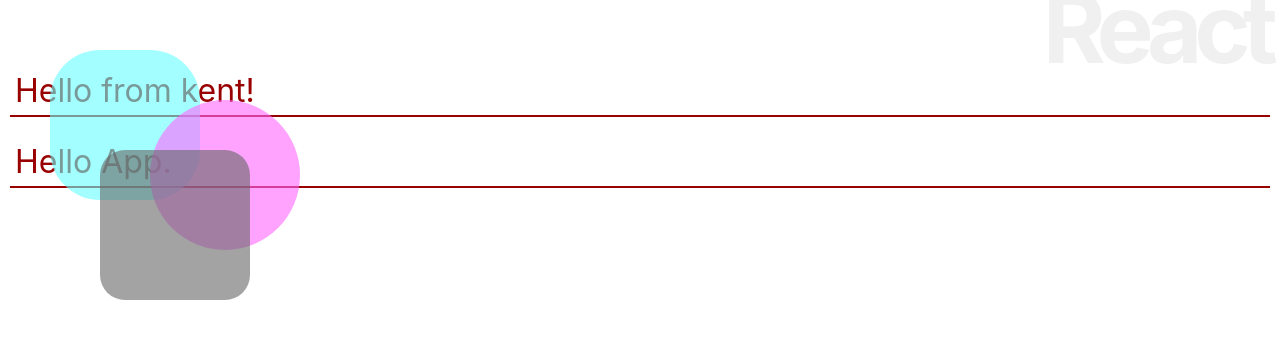
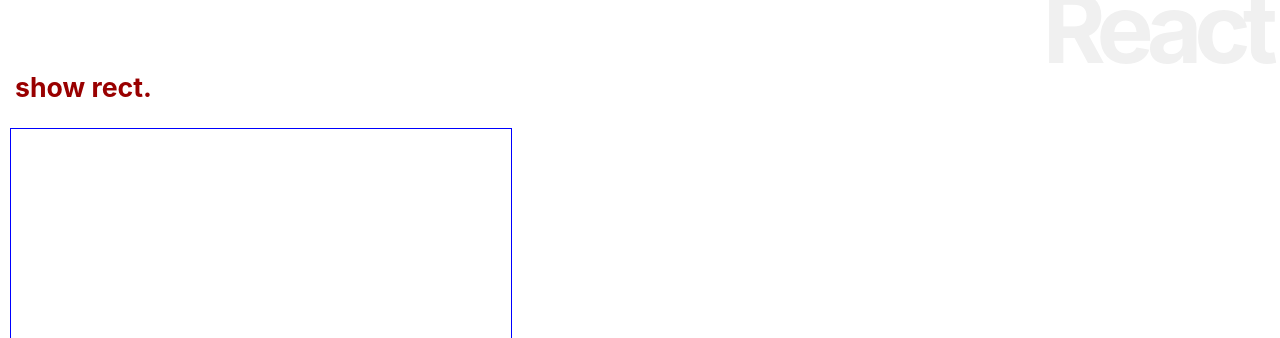
Before and after one commit to kentosho/study-react, a React (Create React App) app in the folder react_app/: page / in a window 1280 px wide. Shown: the top 338 px of the page. Built offline with nearby package versions, Linux system fonts and the light colour scheme.

Commit message:
onClick draw Rect

```diff
--- a/react_app/src/App.js
+++ b/react_app/src/App.js
@@ -3,39 +3,57 @@
 import './App.css';
 
 class App extends Component {
+   data = [];
+
    msgStyle = {
-      fontSize:"24pt",
+      fontSize:"20pt",
       color:"#900",
       margin:"20px 0px",
       padding: "5px",
-      borderBottom: "2px solid #900"
    }
-   btnStyle = {
-      fontSize:"20pt",
-      padding:"0px 10px"
+   area = {
+      width:"500px",
+      height:"500px",
+      border:"1px solid blue"
    }
    constructor(props){
       super(props);
       this.state = {
-         msg:'Hello from kent',
+         list:this.data
       };
-      let time = setInterval(()=>{
-         this.setState((state)=>({
-            msg: state.msg + "!"
-         }));
-      }, 3000);
+      this.doAction = this.doAction.bind(this);
+   }
+   doAction(e){
+      let x = e.pageX;
+      let y = e.pageY;
+      this.data.push({x:x,y:y});
+      this.setState({
+         list:this.data
+      });
    }
 
-   render() {
+   draw(d){
+      let s = {
+         position:"absolute",
+         left:(d.x - 25)+"px",
+         top:(d.y -25)+"px",
+         width:"50px",
+         height:"50px",
+         backgroundColor:"#66f3",
+      };
+      return <div style={s}></div>
+   }
+
+   render(){
       return <div>
          <h1>React</h1>
-         <p style={this.msgStyle}>{this.state.msg}</p>
-         <p style={this.msgStyle}>{this.props.msg}</p>
-         <Rect x="50" y="50" w="150" h="150" c="#6ff9" r="50" />
-         <Rect x="150" y="100" w="150" h="150" c="#f6f9" r="75" />
-         <Rect x="100" y="150" w="150" h="150" c="#6669" r="25"  />
-      </div>;
+         <h2 style={this.msgStyle}>show rect.</h2>
+         <div style={this.area} onClick={this.doAction}>
+            {this.data.map((value)=>this.draw(value))}
+         </div>
+      </div>
    }
+
 }
 
 export default App;
```
